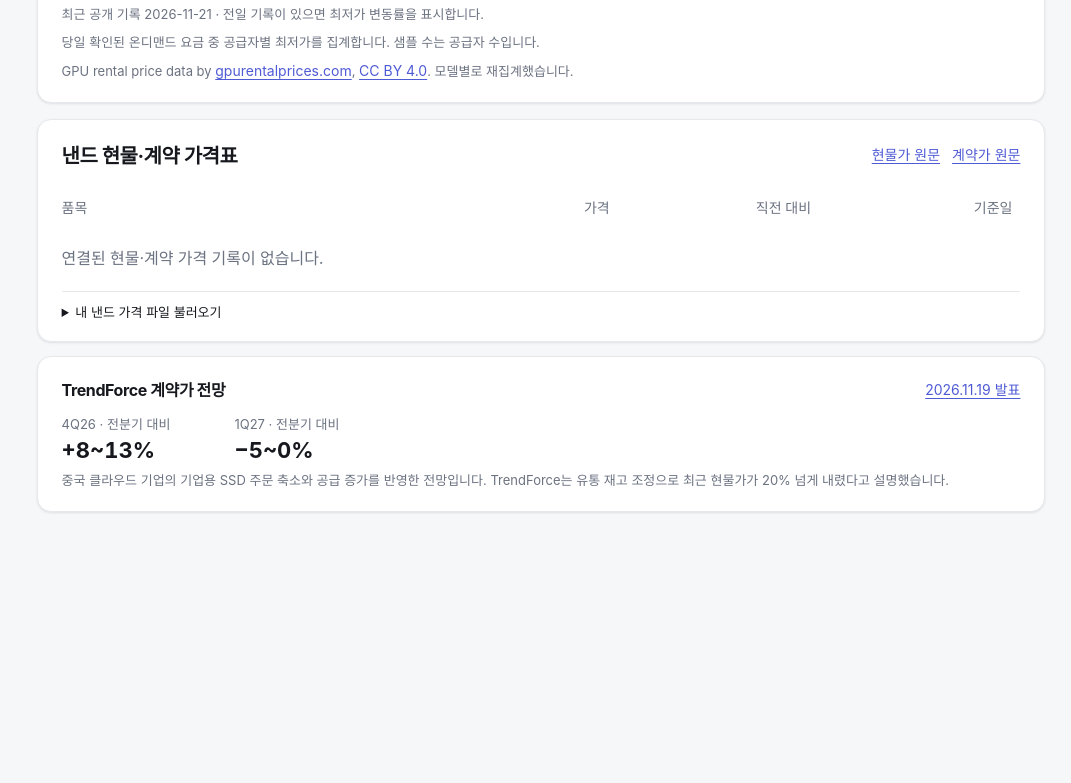
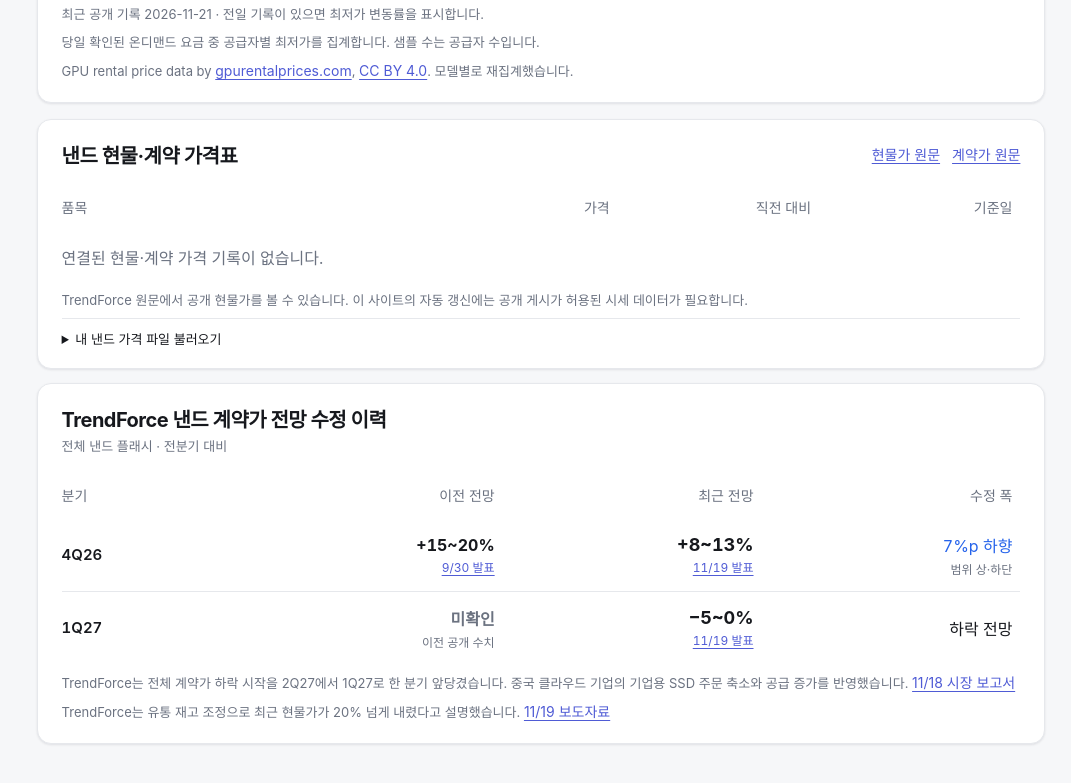
Before and after one commit to musicinsun/consensus-note, a plain HTML site: page market.html in a window 1280 px wide. Shown: the part 1279-2062 px from the top of the page, without its empty margins (209-1280 px from the left). Before the commit the page ends 1871 px from the top, so only its background shows below. Drawn offline with Linux system fonts and the light colour scheme; a web font is replaced by a local one.

Commit message:
낸드 계약가 전망 수정 이력 표시

```diff
--- a/market.css
+++ b/market.css
@@ -22,10 +22,8 @@
 .market-kpis .kpi-detail{font-size:13px;font-weight:400;color:var(--muted);letter-spacing:0;line-height:1.45;overflow-wrap:anywhere}
 .market-meta{margin:4px 0 0}
 .market-meta:empty{display:none}
-.outlook dl{display:flex;gap:clamp(22px,5vw,68px);margin:14px 0 8px}
-.outlook dt,.market-meta,.market-note,.outlook p,.market-import p{color:var(--muted);font-size:13px;line-height:1.5}
-.outlook dd{font-size:22px;font-weight:700;margin:3px 0 0;font-variant-numeric:tabular-nums}
-.outlook p,.market-note{margin:8px 0 0}
+.market-meta,.market-note,.market-import p{color:var(--muted);font-size:13px;line-height:1.5}
+.market-note{margin:8px 0 0}
 .market-table{width:100%;border-collapse:collapse;table-layout:fixed;margin-top:14px;font-variant-numeric:tabular-nums}
 .market-table th,.market-table td{text-align:right;padding:14px 8px;border-bottom:1px solid var(--line);overflow-wrap:anywhere}
 .market-table thead th{color:var(--muted);font-weight:500;font-size:14px}
@@ -36,6 +34,10 @@
 .market-table small{display:block;color:var(--muted);font-size:12px;font-weight:400;margin-top:3px}
 .market-table tr:last-child>*{border-bottom:0}
 .market-table td[colspan]{text-align:left;color:var(--muted);width:auto}
+.outlook-table th:first-child{width:19%}
+.outlook-table .outlook-muted{color:var(--muted);font-weight:400}
+.outlook-table .outlook-value{font-weight:700;font-size:18px}
+.outlook-table small a{font-size:inherit}
 .market-up{color:var(--up)}
 .market-down{color:var(--down)}
 .market select,.market button{background:var(--surface);color:var(--text);border:1px solid var(--line);border-radius:7px;padding:7px 8px;font:inherit;font-size:13px;max-width:100%}
@@ -68,4 +70,6 @@
   .market-table td,.market-table thead th{font-size:12px}
   .market-table tbody th{font-size:13px}
   .market-table small{font-size:11px}
+  .outlook-table th:first-child{width:17%}
+  .outlook-table .outlook-value{font-size:14px}
 }
--- a/market.html
+++ b/market.html
@@ -6,9 +6,9 @@
 <title>낸드·GPU 가격 | 시장 리서치</title>
 <link rel="stylesheet" href="https://cdn.jsdelivr.net/gh/orioncactus/pretendard@v1.3.9/dist/web/static/pretendard.min.css">
 <link rel="stylesheet" href="style.css">
-<link rel="stylesheet" href="market.css?v=2">
+<link rel="stylesheet" href="market.css?v=3">
 <script src="market-data.js" defer></script>
-<script src="market.js?v=2" defer></script>
+<script src="market.js?v=3" defer></script>
 </head>
 <body>
 <div class="app">
@@ -25,8 +25,8 @@
   </header>
 
   <dl class="market-kpis" aria-label="최근 가격">
-    <div class="market-card"><dt>낸드 현물가</dt><dd id="spot-value">—</dd><dd id="spot-detail" class="kpi-detail">가격 기록 없음</dd></div>
-    <div class="market-card"><dt>낸드 계약가</dt><dd id="contract-value">—</dd><dd id="contract-detail" class="kpi-detail">가격 기록 없음</dd></div>
+    <div class="market-card"><dt>낸드 현물가</dt><dd id="spot-value">—</dd><dd id="spot-detail" class="kpi-detail">시세 데이터 미연결</dd></div>
+    <div class="market-card"><dt>낸드 계약가</dt><dd id="contract-value">—</dd><dd id="contract-detail" class="kpi-detail">시세 데이터 미연결</dd></div>
     <div class="market-card"><dt>H100 최저가</dt><dd id="h100-value">—</dd><dd id="h100-detail" class="kpi-detail"></dd></div>
     <div class="market-card"><dt>RTX 5090 최저가</dt><dd id="5090-value">—</dd><dd id="5090-detail" class="kpi-detail"></dd></div>
   </dl>
@@ -85,6 +85,7 @@
         <thead><tr><th scope="col">품목</th><th scope="col">가격</th><th scope="col">직전 대비</th><th scope="col">기준일</th></tr></thead>
         <tbody id="nand-table"></tbody>
       </table>
+      <p class="market-note" id="nand-feed-note">TrendForce 원문에서 공개 현물가를 볼 수 있습니다. 이 사이트의 자동 갱신에는 공개 게시가 허용된 시세 데이터가 필요합니다.</p>
       <details class="market-import">
         <summary>내 낸드 가격 파일 불러오기</summary>
         <p>엑셀에서 UTF-8 CSV로 저장하세요. 열 순서는 아래와 같고, 이 브라우저에만 저장됩니다.</p>
@@ -99,14 +100,32 @@
     </div>
     <aside class="market-card outlook" aria-labelledby="outlook-title">
       <div class="card-head">
-        <h3 id="outlook-title">TrendForce 계약가 전망</h3>
-        <a href="https://www.trendforce.com/presscenter/news/20261119-13314.html">2026.11.19 발표</a>
+        <div>
+          <h2 id="outlook-title">TrendForce 낸드 계약가 전망 수정 이력</h2>
+          <p class="market-meta">전체 낸드 플래시 · 전분기 대비</p>
+        </div>
       </div>
-      <dl>
-        <div><dt>4Q26 · 전분기 대비</dt><dd>+8~13%</dd></div>
-        <div><dt>1Q27 · 전분기 대비</dt><dd>−5~0%</dd></div>
-      </dl>
-      <p>중국 클라우드 기업의 기업용 SSD 주문 축소와 공급 증가를 반영한 전망입니다. TrendForce는 유통 재고 조정으로 최근 현물가가 20% 넘게 내렸다고 설명했습니다.</p>
+      <table class="market-table outlook-table" aria-labelledby="outlook-title">
+        <thead>
+          <tr><th scope="col">분기</th><th scope="col">이전 전망</th><th scope="col">최근 전망</th><th scope="col">수정 폭</th></tr>
+        </thead>
+        <tbody>
+          <tr>
+            <th scope="row">4Q26</th>
+            <td>+15~20%<small><a href="https://www.trendforce.com/presscenter/news/20260930-13258.html"><time datetime="2026-09-30">9/30 발표</time></a></small></td>
+            <td class="outlook-value">+8~13%<small><a href="https://www.trendforce.com/presscenter/news/20261119-13314.html"><time datetime="2026-11-19">11/19 발표</time></a></small></td>
+            <td class="market-down">7%p 하향<small>범위 상·하단</small></td>
+          </tr>
+          <tr>
+            <th scope="row">1Q27</th>
+            <td class="outlook-muted">미확인<small>이전 공개 수치</small></td>
+            <td class="outlook-value">−5~0%<small><a href="https://www.trendforce.com/presscenter/news/20261119-13314.html"><time datetime="2026-11-19">11/19 발표</time></a></small></td>
+            <td>하락 전망</td>
+          </tr>
+        </tbody>
+      </table>
+      <p class="market-note">TrendForce는 전체 계약가 하락 시작을 2Q27에서 1Q27로 한 분기 앞당겼습니다. 중국 클라우드 기업의 기업용 SSD 주문 축소와 공급 증가를 반영했습니다. <a href="https://www.trendforce.com/research/download/RP261118TU">11/18 시장 보고서</a></p>
+      <p class="market-note">TrendForce는 유통 재고 조정으로 최근 현물가가 20% 넘게 내렸다고 설명했습니다. <a href="https://www.trendforce.com/presscenter/news/20261119-13314.html">11/19 보도자료</a></p>
     </aside>
   </section>
 </main>
--- a/market.js
+++ b/market.js
@@ -170,7 +170,7 @@
     const rows = state.series[Number(el("nand-series").value)] || [];
     chart(el("nand-chart"), rows, [
       { key: "price", label: rows.length ? labels[rows[0].kind] + " · " + rows[0].item : "낸드 가격", color: "var(--s-price)" },
-    ], rows[0]?.unit || "", "가격 파일을 불러오거나 공개 게시가 허용된 공급 데이터를 연결하면 차트가 표시됩니다.");
+    ], rows[0]?.unit || "", "시세 데이터가 연결되면 추이를 표시합니다. 공개 현물가는 아래 가격표의 원문 링크에서 볼 수 있습니다.");
   }
 
   function renderNand() {
@@ -182,7 +182,8 @@
       const latest = state.series.map(rows => rows.at(-1)).filter(row => row.kind === kind)
         .sort((a, b) => b.date.localeCompare(a.date))[0];
       el(kind + "-value").textContent = latest ? priceText(latest.price) + " " + latest.unit : "—";
-      el(kind + "-detail").textContent = latest ? latest.item + " · " + latest.date : "가격 기록 없음";
+      el(kind + "-detail").textContent = latest ? latest.item + " · " + latest.date
+        : state.data.nand.length ? "이 구분의 가격 기록 없음" : "시세 데이터 미연결";
     }
     selection.replaceChildren();
     el("nand-reset").hidden = !state.local.length;
@@ -207,6 +208,7 @@
       });
     }
     el("nand-status").textContent = state.local.length ? "내 파일 포함" : "";
+    el("nand-feed-note").hidden = state.data.nand.length > 0;
     drawNand();
   }
 
```
